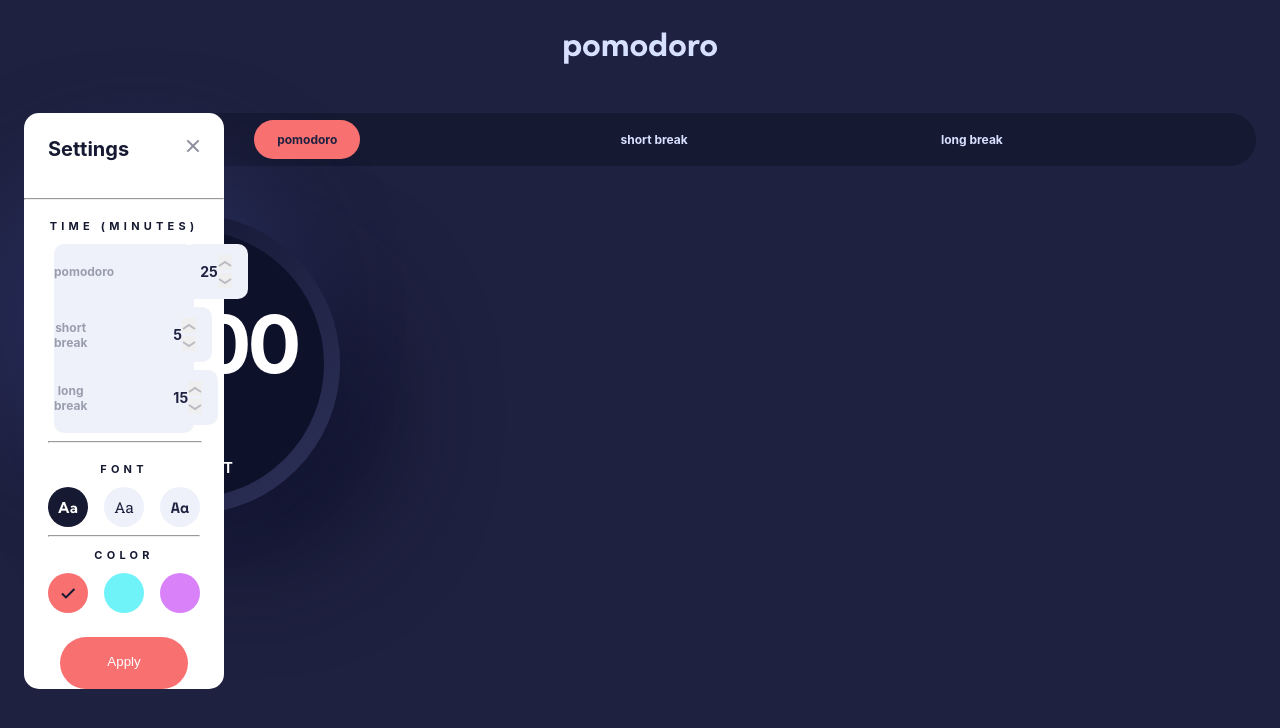
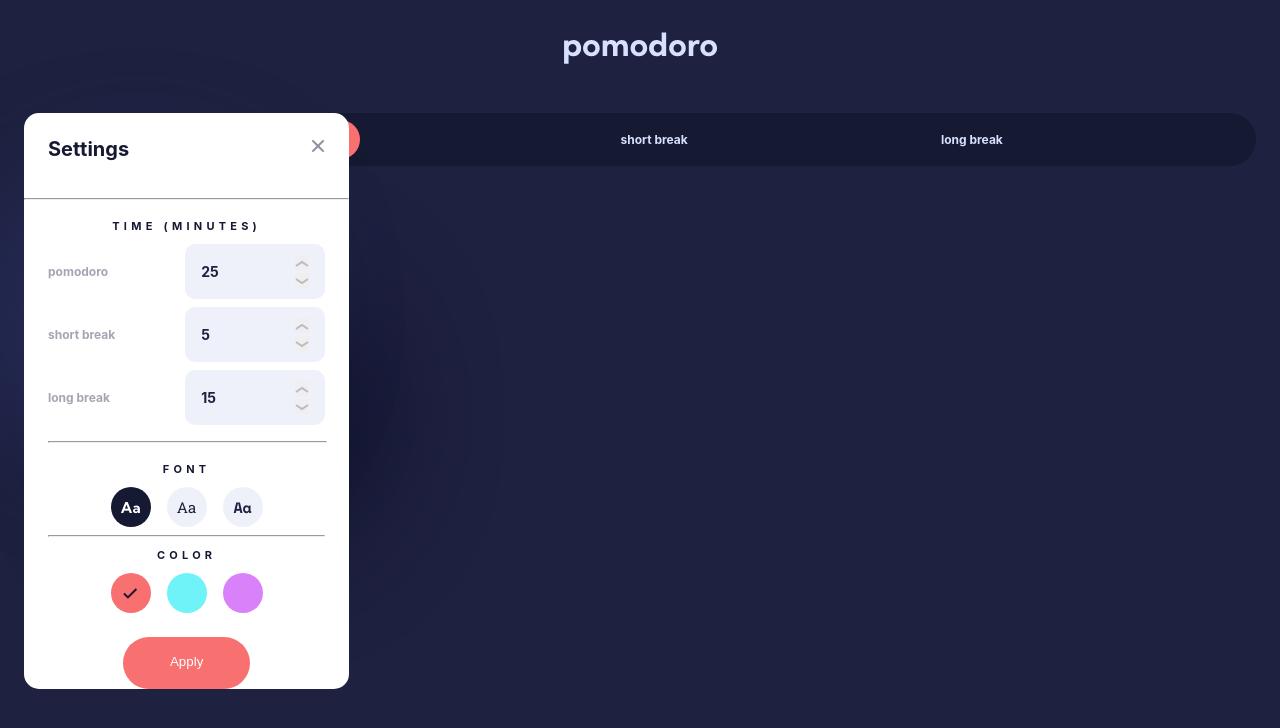
Before and after one commit to brandonnhem/pomodoro, a React (Create React App) app: page / in a window 1280 px wide. Both pictures are taken after a click on the element 640 px from the left and 609 px from the top of the page. Shown: the top 728 px of the page. Built offline with nearby package versions, Linux system fonts and the light colour scheme.

Commit message:
correct rename of dropdown-list

```diff
--- a/src/components/Settings.css
+++ b/src/components/Settings.css
@@ -66,13 +66,13 @@ p {
     margin-right: 70px;
 }
 
-.time-settings {
+.time-btns {
     background-color: #EFF1FA;
     border-radius: 10px;
     width: 140px;
 }
 
-.time-settings span {
+.time-btns span {
     display: flex;
     flex-direction: row;
     align-items: center;
--- a/src/components/Settings.js
+++ b/src/components/Settings.js
@@ -50,7 +50,7 @@ function Settings({ isOpen, toggleSettings }) {
                 <div className="time-settings">
                     <div className="time-modifier">
                         <p>pomodoro</p>
-                        <div className="time-settings">
+                        <div className="time-btns">
                             <span>
                                 {pomodoroTime}
                                 <div className="arrow-wrap">
@@ -66,7 +66,7 @@ function Settings({ isOpen, toggleSettings }) {
                     </div>
                     <div className="time-modifier">
                         <p>short break</p>
-                        <div className="time-settings">
+                        <div className="time-btns">
                             <span>
                                 {shortTime}
                                 <div className="arrow-wrap">
@@ -82,7 +82,7 @@ function Settings({ isOpen, toggleSettings }) {
                     </div>
                     <div className="time-modifier">
                         <p>long break</p>
-                        <div className="time-settings">
+                        <div className="time-btns">
                             <span>
                                 {longTime}
                                 <div className="arrow-wrap">
```
